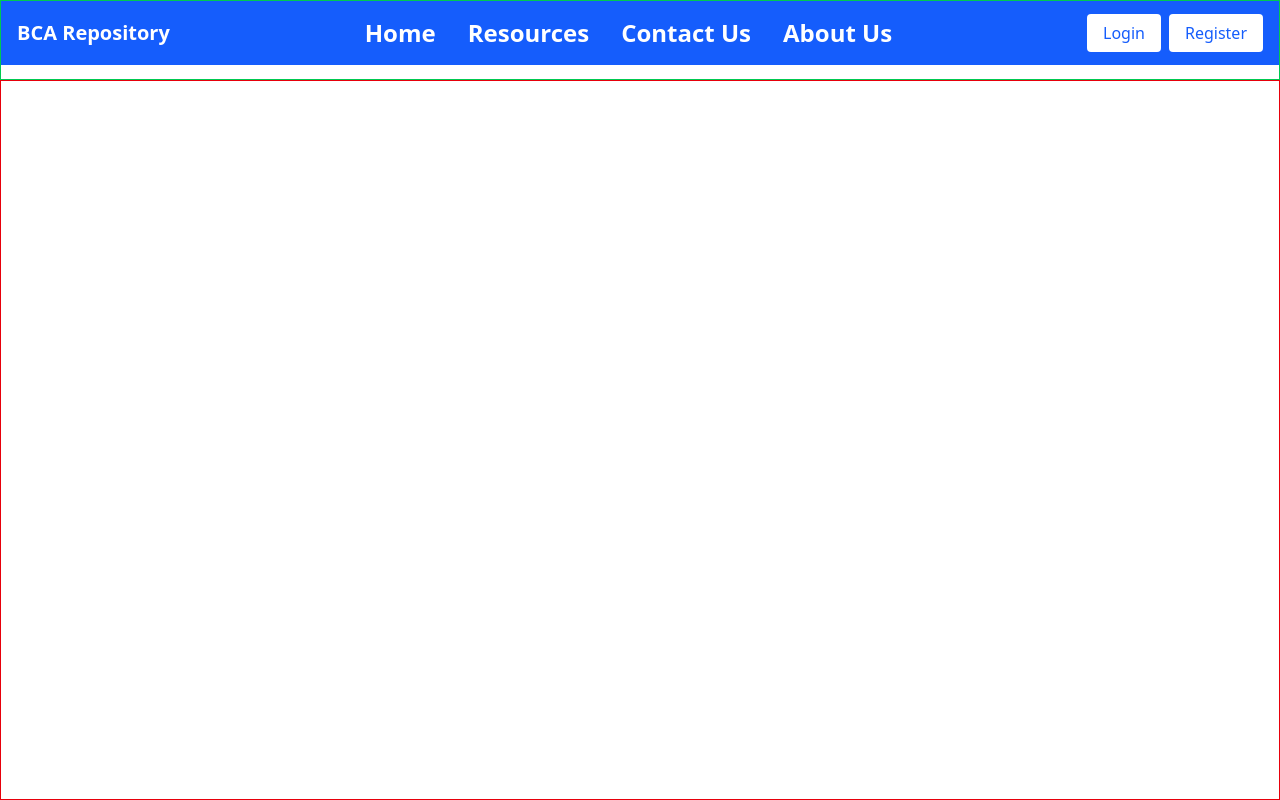
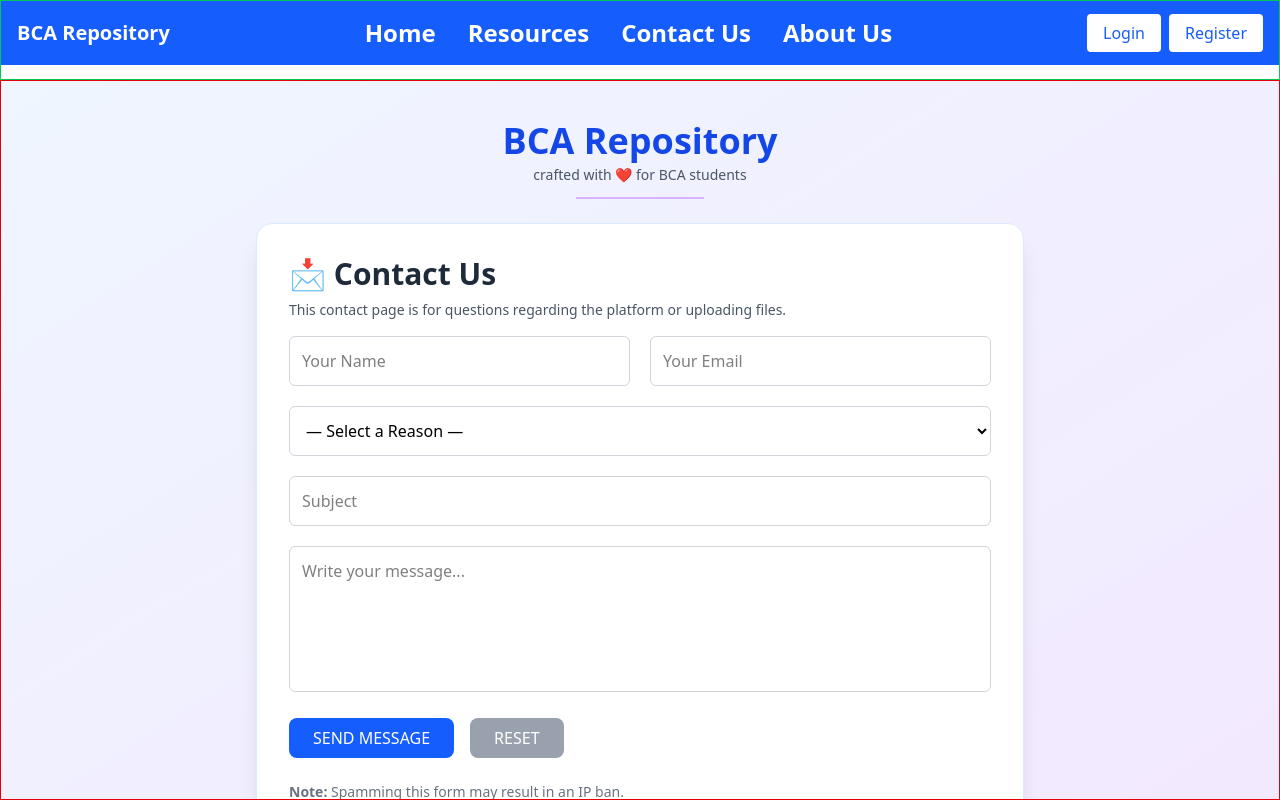
Before and after one commit to aarya33382/BCA_Repo, a React (Vite) app in the folder bca_repo.client/: page /contact in a window 1280 px wide. Built offline with nearby package versions, Linux system fonts and the light colour scheme.

Commit message:
commit message

```diff
--- a/bca_repo.client/src/Components/Contact.jsx
+++ b/bca_repo.client/src/Components/Contact.jsx
@@ -50,120 +50,112 @@ export default function Contact() {
 
 
 
-  // return (
-  //   <div className="min-h-screen bg-gradient-to-br from-blue-50 to-purple-100 flex flex-col items-center py-10 px-4">
-  //     {/* Header */}
-  //     <div className="text-center mb-6">
-  //       <h1 className="text-3xl md:text-4xl font-extrabold text-blue-700">
-  //         BCA Repository
-  //       </h1>
-  //       <p className="text-sm text-gray-600 mt-1">crafted with ❤️ for BCA students</p>
-  //       <hr className="border-t-2 border-purple-300 w-32 mx-auto mt-3" />
-  //     </div>
-
-  //     {/* Contact Form Container */}
-  //     <div className="w-full max-w-3xl bg-white shadow-xl rounded-2xl p-8 border border-blue-100">
-  //       <h2 className="text-2xl md:text-3xl font-bold text-gray-800 mb-2">📩 Contact Us</h2>
-  //       <p className="text-gray-600 text-sm mb-4">
-  //         This contact page is for questions regarding the platform or uploading files.
-  //       </p>
-
-  //       <form className="space-y-5" onSubmit={handleSubmit}>
-  //         <div className="grid grid-cols-1 md:grid-cols-2 gap-5">
-  //           <input
-  //             type="text"
-  //             name="name"
-  //             value={formData.name}
-  //             onChange={handleChange}
-  //             placeholder="Your Name"
-  //             required
-  //             className="w-full p-3 border border-gray-300 rounded-md focus:ring-2 focus:ring-blue-400 focus:outline-none"
-  //           />
-  //           <input
-  //             type="email"
-  //             name="email"
-  //             value={formData.email}
-  //             onChange={handleChange}
-  //             placeholder="Your Email"
-  //             required
-  //             className="w-full p-3 border border-gray-300 rounded-md focus:ring-2 focus:ring-blue-400 focus:outline-none"
-  //           />
-  //         </div>
-
-  //         <select
-  //           name="reason"
-  //           value={formData.reason}
-  //           onChange={handleChange}
-  //           required
-  //           className="w-full p-3 border border-gray-300 rounded-md focus:ring-2 focus:ring-blue-400 focus:outline-none"
-  //         >
-  //           <option value="">— Select a Reason —</option>
-  //           <option value="Upload Issue">📤 Upload Issue</option>
-  //           <option value="Feedback">💬 Feedback</option>
-  //         </select>
-
-  //         <input
-  //           type="text"
-  //           name="subject"
-  //           value={formData.subject}
-  //           onChange={handleChange}
-  //           placeholder="Subject"
-  //           required
-  //           className="w-full p-3 border border-gray-300 rounded-md focus:ring-2 focus:ring-blue-400 focus:outline-none"
-  //         />
-
-  //         <textarea
-  //           name="description"
-  //           value={formData.description}
-  //           onChange={handleChange}
-  //           placeholder="Write your message..."
-  //           rows="5"
-  //           required
-  //           className="w-full p-3 border border-gray-300 rounded-md focus:ring-2 focus:ring-blue-400 focus:outline-none resize-none"
-  //         ></textarea>
-
-  //         {/* Buttons */}
-  //         <div className="flex flex-col sm:flex-row sm:space-x-4 space-y-3 sm:space-y-0">
-  //           <button
-  //             type="submit"
-  //             disabled={isSubmitting}
-  //             className="w-full sm:w-auto px-6 py-2 bg-blue-600 hover:bg-blue-700 text-white font-medium rounded-lg transition duration-200 ease-in-out"
-  //           >
-  //             {isSubmitting ? "Sending..." : "SEND MESSAGE"}
-  //           </button>
-  //           <button
-  //             type="reset"
-  //             onClick={() =>
-  //               setFormData({
-  //                 name: "",
-  //                 email: "",
-  //                 reason: "",
-  //                 subject: "",
-  //                 description: "",
-  //               })
-  //             }
-  //             className="w-full sm:w-auto px-6 py-2 bg-gray-400 hover:bg-gray-500 text-white font-medium rounded-lg transition duration-200 ease-in-out"
-  //           >
-  //             RESET
-  //           </button>
-  //         </div>
-  //       </form>
-
-  //       {/* Status Messages */}
-  //       {successMessage && (
-  //         <p className="text-green-600 mt-4 font-medium">{successMessage}</p>
-  //       )}
-  //       {errorMessage && (
-  //         <p className="text-red-600 mt-4 font-medium">{errorMessage}</p>
-  //       )}
-
-  //       {/* Notes */}
-  //       <div className="mt-6 text-sm text-gray-500 space-y-2">
-  //         <p><strong>Note:</strong> Spamming this form may result in an IP ban.</p>
-  //         <p>We try to respond within 24–48 hours. Thank you for your patience!</p>
-  //       </div>
-  //     </div>
-  //   </div>
-  // );
+   return (
+     <div className="min-h-screen bg-gradient-to-br from-blue-50 to-purple-100 flex flex-col items-center py-10 px-4">
+       {/* Header */}
+       <div className="text-center mb-6">
+         <h1 className="text-3xl md:text-4xl font-extrabold text-blue-700">
+           BCA Repository
+         </h1>
+         <p className="text-sm text-gray-600 mt-1">crafted with ❤️ for BCA students</p>
+         <hr className="border-t-2 border-purple-300 w-32 mx-auto mt-3" />
+       </div>
+       {/* Contact Form Container */}
+       <div className="w-full max-w-3xl bg-white shadow-xl rounded-2xl p-8 border border-blue-100">
+         <h2 className="text-2xl md:text-3xl font-bold text-gray-800 mb-2">📩 Contact Us</h2>
+         <p className="text-gray-600 text-sm mb-4">
+           This contact page is for questions regarding the platform or uploading files.
+         </p>
+         <form className="space-y-5" onSubmit={handleSubmit}>
+           <div className="grid grid-cols-1 md:grid-cols-2 gap-5">
+             <input
+               type="text"
+               name="name"
+               value={formData.name}
+               onChange={handleChange}
+               placeholder="Your Name"
+               required
+               className="w-full p-3 border border-gray-300 rounded-md focus:ring-2 focus:ring-blue-400 focus:outline-none"
+             />
+             <input
+               type="email"
+               name="email"
+               value={formData.email}
+               onChange={handleChange}
+               placeholder="Your Email"
+               required
+               className="w-full p-3 border border-gray-300 rounded-md focus:ring-2 focus:ring-blue-400 focus:outline-none"
+             />
+           </div>
+           <select
+             name="reason"
+             value={formData.reason}
+             onChange={handleChange}
+             required
+             className="w-full p-3 border border-gray-300 rounded-md focus:ring-2 focus:ring-blue-400 focus:outline-none"
+           >
+             <option value="">— Select a Reason —</option>
+             <option value="Upload Issue">📤 Upload Issue</option>
+             <option value="Feedback">💬 Feedback</option>
+           </select>
+           <input
+             type="text"
+             name="subject"
+             value={formData.subject}
+             onChange={handleChange}
+             placeholder="Subject"
+             required
+             className="w-full p-3 border border-gray-300 rounded-md focus:ring-2 focus:ring-blue-400 focus:outline-none"
+           />
+           <textarea
+             name="description"
+             value={formData.description}
+             onChange={handleChange}
+             placeholder="Write your message..."
+             rows="5"
+             required
+             className="w-full p-3 border border-gray-300 rounded-md focus:ring-2 focus:ring-blue-400 focus:outline-none resize-none"
+           ></textarea>
+           {/* Buttons */}
+           <div className="flex flex-col sm:flex-row sm:space-x-4 space-y-3 sm:space-y-0">
+             <button
+               type="submit"
+               disabled={isSubmitting}
+               className="w-full sm:w-auto px-6 py-2 bg-blue-600 hover:bg-blue-700 text-white font-medium rounded-lg transition duration-200 ease-in-out"
+             >
+               {isSubmitting ? "Sending..." : "SEND MESSAGE"}
+             </button>
+             <button
+               type="reset"
+               onClick={() =>
+                 setFormData({
+                   name: "",
+                   email: "",
+                   reason: "",
+                   subject: "",
+                   description: "",
+                 })
+               }
+               className="w-full sm:w-auto px-6 py-2 bg-gray-400 hover:bg-gray-500 text-white font-medium rounded-lg transition duration-200 ease-in-out"
+             >
+               RESET
+             </button>
+           </div>
+         </form>
+         {/* Status Messages */}
+         {successMessage && (
+           <p className="text-green-600 mt-4 font-medium">{successMessage}</p>
+         )}
+         {errorMessage && (
+           <p className="text-red-600 mt-4 font-medium">{errorMessage}</p>
+         )}
+         {/* Notes */}
+         <div className="mt-6 text-sm text-gray-500 space-y-2">
+           <p><strong>Note:</strong> Spamming this form may result in an IP ban.</p>
+           <p>We try to respond within 24–48 hours. Thank you for your patience!</p>
+         </div>
+       </div>
+     </div>
+   );
 
 }
--- a/bca_repo.client/src/FileList.jsx
+++ b/bca_repo.client/src/FileList.jsx
@@ -36,13 +36,13 @@ const FileList = ({ searchQuery, selectedCategory, Reload }) => {
         <div className="container mx-auto p-6">
             <h2 className="text-2xl font-semibold text-center mb-6">Available Files</h2>
 
-            <div className="grid grid-cols-1 sm:grid-cols-2 md:grid-cols-3 lg:grid-cols-4 gap-6">
+            <div className="grid grid-cols-1 sm:grid-cols-2 md:grid-cols-3 lg:grid-cols-4 gap-6 ">
                 {filteredFiles.length > 0 ? (
                     filteredFiles.map((file) => (
                         <Link
                             key={file.resourceID}
                             to={`/resource/${file.resourceID}`}  // Navigate to SingleResource
-                            className="border rounded-lg shadow-lg p-4 flex flex-col items-center bg-white cursor-pointer hover:shadow-xl transition"
+                            className=" border rounded-lg shadow-lg p-4 flex flex-col items-center bg-white cursor-pointer hover:shadow-xl transition"
                         >
                             <div className="bg-gray-200 w-16 h-16 flex items-center justify-center rounded-full text-gray-700 text-lg font-bold">
                                 📄
```
Also changed, not shown: bca_repo.client/src/Components/LandingPage.jsx (+4 -4 lines), bca_repo.client/src/Components/SingleResource.jsx (+86 -4 lines), 3 other files (tests, documents, lock files or other folders).
